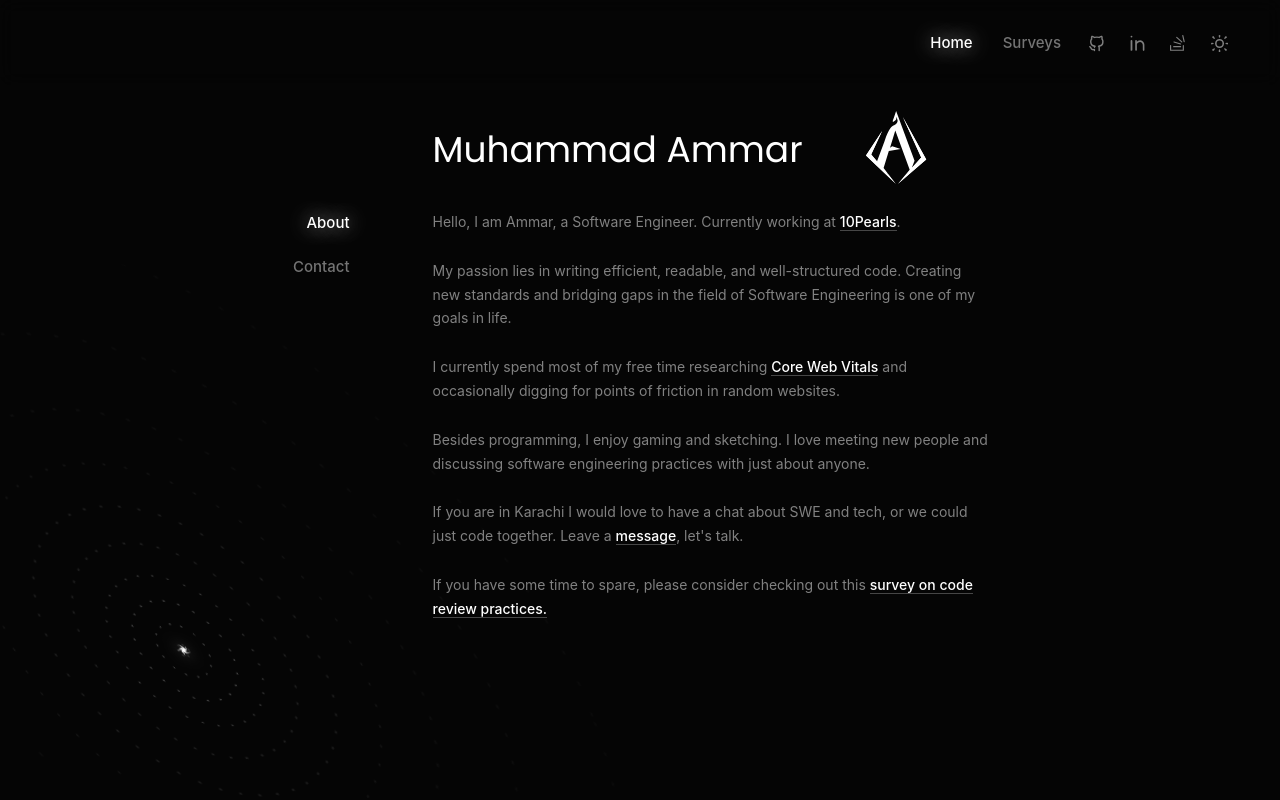
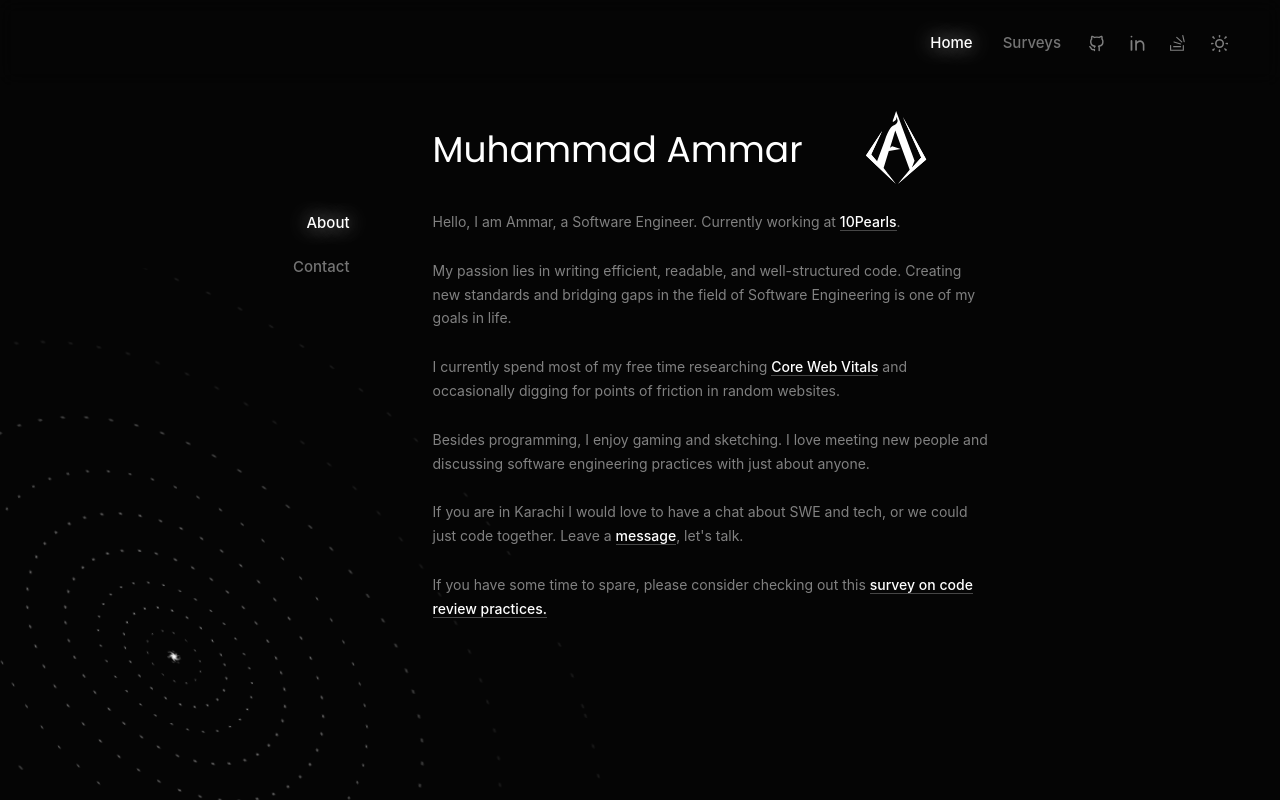
Before and after one commit to Fanoflix/personal-portfolio, a Vue app: page /about in a window 1280 px wide. Built offline with nearby package versions, Linux system fonts and the light colour scheme; a web font is replaced by a local one.

Commit message:
Added a sassy flicker animation (might delete later)

```diff
--- a/src/components/illustrations/SpiralIllustration.vue
+++ b/src/components/illustrations/SpiralIllustration.vue
@@ -11,7 +11,7 @@ const { isDark } = storeToRefs(useThemeStore());
         cx="221.799"
         cy="786.678"
         r="805.389"
-        stroke="#0B0B0B"
+        stroke="#1a1a1a"
         stroke-width="4"
         stroke-linecap="round"
         stroke-linejoin="round"
@@ -22,7 +22,7 @@ const { isDark } = storeToRefs(useThemeStore());
         cx="221.798"
         cy="786.678"
         r="613.117"
-        stroke="#0D0D0D"
+        stroke="#1a1a1a"
         stroke-width="4"
         stroke-linecap="round"
         stroke-linejoin="round"
@@ -33,7 +33,7 @@ const { isDark } = storeToRefs(useThemeStore());
         cx="221.798"
         cy="786.677"
         r="466.82"
-        stroke="#0E0E0E"
+        stroke="#404040"
         stroke-width="4"
         stroke-linecap="round"
         stroke-linejoin="round"
@@ -44,7 +44,7 @@ const { isDark } = storeToRefs(useThemeStore());
         cx="221.798"
         cy="786.677"
         r="362.208"
-        stroke="#161616"
+        stroke="#5e5e5e"
         stroke-width="3"
         stroke-linecap="round"
         stroke-linejoin="round"
@@ -55,7 +55,7 @@ const { isDark } = storeToRefs(useThemeStore());
         cx="221.798"
         cy="786.676"
         r="279.406"
-        stroke="#242424"
+        stroke="#787777"
         stroke-width="3"
         stroke-linecap="round"
         stroke-linejoin="round"
@@ -66,7 +66,7 @@ const { isDark } = storeToRefs(useThemeStore());
         cx="221.798"
         cy="786.601"
         r="207.738"
-        stroke="#242424"
+        stroke="#787777"
         stroke-width="3"
         stroke-linecap="round"
         stroke-linejoin="round"
@@ -77,7 +77,7 @@ const { isDark } = storeToRefs(useThemeStore());
         cx="221.798"
         cy="786.601"
         r="145.278"
-        stroke="#555555"
+        stroke="#b5b5b5"
         stroke-width="2"
         stroke-linecap="round"
         stroke-linejoin="round"
@@ -88,7 +88,7 @@ const { isDark } = storeToRefs(useThemeStore());
         cx="221.799"
         cy="786.602"
         r="96.7936"
-        stroke="#6B6B6B"
+        stroke="#d9d9d9"
         stroke-width="2"
         stroke-linecap="round"
         stroke-linejoin="round"
@@ -99,7 +99,7 @@ const { isDark } = storeToRefs(useThemeStore());
         cx="219.257"
         cy="786.676"
         r="50.9485"
-        stroke="#D7D7D7"
+        stroke="#f0f0f0"
         stroke-linecap="round"
         stroke-linejoin="round"
         stroke-dasharray="2 20 2 22"
@@ -109,7 +109,7 @@ const { isDark } = storeToRefs(useThemeStore());
         cx="219.299"
         cy="786.719"
         r="11.5319"
-        stroke="#CFCFCF"
+        stroke="#f0f0f0"
         stroke-linecap="round"
         stroke-linejoin="round"
         stroke-dasharray="1 10 1 10"
@@ -138,7 +138,7 @@ svg {
   width: 60vw;
   min-height: 550px;
   min-width: 570px;
-  transform: skew(30deg, 15deg);
+  transform: skew(25deg, 10deg);
   animation: skewAnim 20s ease-in-out infinite alternate;
   transition: filter 0.5s ease-in-out;
   filter: invert(1) brightness(0.8);
@@ -158,48 +158,47 @@ svg {
   }
 
   #centerStar {
-    animation: rotate 10s infinite linear;
-    filter: drop-shadow(0px 0px 14px rgba(255, 255, 255, 0.5));
+    animation: rotate 7s infinite linear, flicker 3.5s infinite ease;
   }
 
   #circle1 {
-    animation: rotate 18s infinite linear;
+    animation: rotate 21s infinite linear;
   }
 
   #circle2 {
-    animation: rotate 29s infinite linear;
+    animation: rotate 32s infinite linear;
   }
 
   #circle3 {
-    animation: rotate 37s infinite linear;
+    animation: rotate 43s infinite linear;
   }
 
   #circle4 {
-    animation: rotate 45s infinite linear;
+    animation: rotate 54s infinite linear;
   }
 
   #circle5 {
-    animation: rotate 55s infinite linear;
+    animation: rotate 65s infinite linear;
   }
 
   #circle6 {
-    animation: rotate 65s infinite linear;
+    animation: rotate 74s infinite linear;
   }
 
   #circle7 {
-    animation: rotate 75s infinite linear;
+    animation: rotate 90s infinite linear;
   }
 
   #circle8 {
-    animation: rotate 85s infinite linear;
+    animation: rotate 120s infinite linear;
   }
 
   #circle9 {
-    animation: rotate 95s infinite linear;
+    animation: rotate 140s infinite linear;
   }
 
   #circle10 {
-    animation: rotate 105s infinite linear;
+    animation: rotate 170s infinite linear;
   }
 }
 
@@ -224,13 +223,114 @@ svg * {
 
 @keyframes skewAnim {
   0% {
-    transform: skew(20deg, 10deg);
+    transform: skew(16deg, 8deg);
   }
   50% {
-    transform: skew(10deg, -25deg);
+    transform: skew(18deg, 10deg);
   }
   100% {
-    transform: skew(35deg, 15deg);
+    transform: skew(22deg, 12deg);
+  }
+}
+
+@keyframes flicker {
+  1% {
+    filter: none;
+  }
+  2% {
+    filter: drop-shadow(0px 0px 50px rgb(253, 161, 255))
+      drop-shadow(0px 0px 50px rgb(255, 255, 255));
+  }
+  3% {
+    filter: none;
+  }
+  18% {
+    filter: none;
+  }
+  20% {
+    filter: drop-shadow(0px 60px 65px rgb(0, 255, 208))
+      drop-shadow(0px -60px 65px rgb(229, 145, 255));
+  }
+  21% {
+    filter: none;
+  }
+  29% {
+    filter: none;
+  }
+  31% {
+    filter: drop-shadow(0px -40px 75px rgb(0, 221, 255))
+      drop-shadow(70px 50px 85px rgb(175, 255, 238))
+      drop-shadow(-80px 90px 45px rgb(0, 255, 251))
+      drop-shadow(0px 0px 50px rgb(253, 161, 255))
+      drop-shadow(0px 0px 50px rgb(255, 255, 255))
+      drop-shadow(-70px 40px 85px rgb(255, 255, 255))
+      drop-shadow(-90px 20px 55px rgb(255, 251, 0));
+  }
+  35% {
+    filter: none;
+  }
+  40% {
+    filter: none;
+  }
+  42% {
+    filter: drop-shadow(50px 0px 75px rgb(71, 182, 255))
+      drop-shadow(0px -40px 85px rgb(0, 187, 181))
+      drop-shadow(0px -40px 85px rgb(0, 187, 181))
+      drop-shadow(0px -40px 85px rgb(0, 187, 181));
+  }
+  44% {
+    filter: none;
+  }
+  55% {
+    filter: none;
+  }
+  56% {
+    filter: drop-shadow(-40px 20px 75px rgb(0, 187, 255))
+      drop-shadow(10px 30px 85px rgb(0, 200, 255));
+  }
+  64% {
+    filter: none;
+  }
+  71% {
+    filter: none;
+  }
+  72% {
+    filter: drop-shadow(0px -30px 75px rgb(0, 221, 255))
+      drop-shadow(30px 35px 85px rgb(74, 255, 165))
+      drop-shadow(-20px 40px 45px rgb(0, 255, 251))
+      drop-shadow(-10px 40px 85px rgb(88, 255, 208))
+      drop-shadow(0px 0px 50px rgb(253, 161, 255))
+      drop-shadow(0px 0px 50px rgb(255, 255, 255))
+      drop-shadow(-30px 20px 55px rgb(219, 153, 255));
+  }
+  75% {
+    filter: none;
+  }
+  78% {
+    filter: drop-shadow(0px -20px 75px rgb(0, 221, 255))
+      drop-shadow(20px -20px 85px rgb(0, 170, 255))
+      drop-shadow(20px 30px 45px rgb(0, 255, 251))
+      drop-shadow(10px -10px 85px rgb(0, 255, 221))
+      drop-shadow(20px 20px 55px rgb(255, 255, 255));
+  }
+  82% {
+    filter: drop-shadow(50px 0px 75px rgb(0, 97, 161))
+      drop-shadow(0px -40px 85px rgb(0, 187, 181))
+      drop-shadow(0px -40px 25px rgb(0, 187, 181))
+      drop-shadow(0px 30px 125px rgb(0, 187, 181));
+  }
+  85% {
+    filter: none;
+  }
+
+  92% {
+    filter: drop-shadow(-40px 20px 75px rgb(255, 0, 0))
+      drop-shadow(0px 0px 50px rgb(253, 161, 255))
+      drop-shadow(0px 0px 50px rgb(255, 255, 255))
+      drop-shadow(10px 30px 85px rgb(0, 200, 255));
+  }
+  100% {
+    filter: none;
   }
 }
 
```
